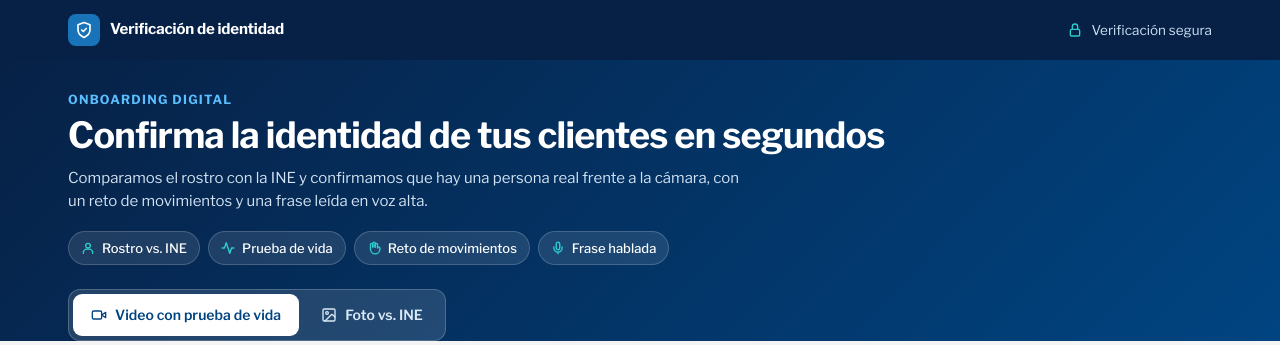
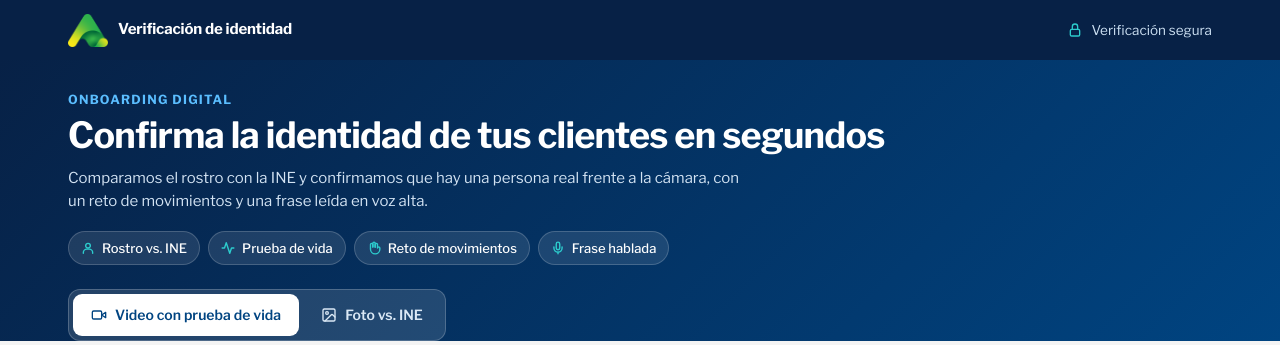
Before and after one commit to Explicite10/FaceAndVoiceReco, a FastAPI app: page / in a window 1280 px wide. Shown: the top 345 px of the page. Run offline with FastAPI, Linux system fonts and the light colour scheme; parts of the project's set-up code (start-up, migrations or seed data) failed here and were passed over.

Commit message:
Demo: logo en el encabezado y como icono de la pestaña
Co-Authored-By: Claude Opus 5.5 <noreply@anthropic.com>

```diff
--- a/app/templates/index.html
+++ b/app/templates/index.html
@@ -6,6 +6,7 @@
     <meta name="robots" content="noindex" />
     <title>Verificación de identidad</title>
     <meta name="theme-color" content="#072146" />
+    <link rel="icon" type="image/png" href="static/logo.png" />
     <link rel="preconnect" href="https://fonts.googleapis.com" />
     <link rel="preconnect" href="https://fonts.gstatic.com" crossorigin />
     <link href="https://fonts.googleapis.com/css2?family=Libre+Franklin:wght@400;500;600;700;800&display=swap" rel="stylesheet" />
@@ -41,10 +42,7 @@
       .topbar { background: var(--navy); color: #fff; }
       .topbar .container { display: flex; align-items: center; gap: 12px; height: 60px; }
       .brand { display: flex; align-items: center; gap: 10px; font-weight: 700; letter-spacing: -.01em; min-width: 0; }
-      .brand-mark {
-        width: 32px; height: 32px; border-radius: 8px; display: grid; place-items: center;
-        background: var(--blue-mid); color: #fff;
-      }
+      .brand-logo { height: 33px; width: auto; display: block; flex: none; }
       .brand-name { white-space: nowrap; overflow: hidden; text-overflow: ellipsis; }
       .topbar .spacer { flex: 1; }
       .secure { display: inline-flex; align-items: center; gap: 8px; font-size: 13.5px; color: #cfe3f5; white-space: nowrap; }
@@ -355,9 +353,7 @@
     <header class="topbar">
       <div class="container">
         <div class="brand">
-          <span class="brand-mark" aria-hidden="true">
-            <svg width="18" height="18" viewBox="0 0 24 24" fill="none" stroke="currentColor" stroke-width="2.2" stroke-linecap="round" stroke-linejoin="round"><path d="M12 22s8-4 8-10V5l-8-3-8 3v7c0 6 8 10 8 10z"/><path d="m9 12 2 2 4-4"/></svg>
-          </span>
+          <img class="brand-logo" src="static/logo.png" alt="" width="40" height="33" />
           <span class="brand-name">Verificación de identidad</span>
         </div>
         <div class="spacer"></div>
```
Also changed, not shown: app/static/logo.png (added).
